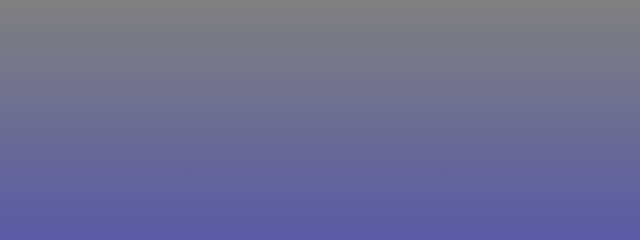
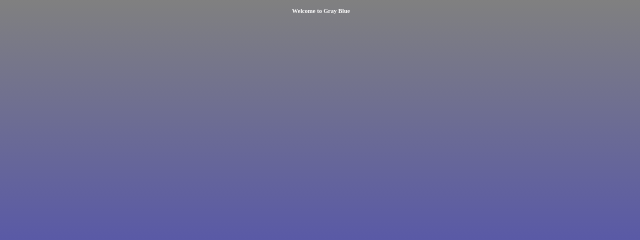
Before and after one commit to hi7373/grayblue, a plain HTML site: page index.html in a window 1280 px wide. Shown: the top 240 px of the page, 319-959 px from the left. Drawn offline with Linux system fonts and the light colour scheme.

Commit message:
Update index.html

```diff
--- a/index.html
+++ b/index.html
@@ -1,2 +1,10 @@
 <body style = "background-image:linear-gradient(gray, blue);">
+  <h1 class = "heading">Welcome to Gray Blue</h1>
 </body>
+<style>
+  .heading{
+    text-align: center;
+    font-size: 5%;
+    color: white;
+  }
+</style>
```
